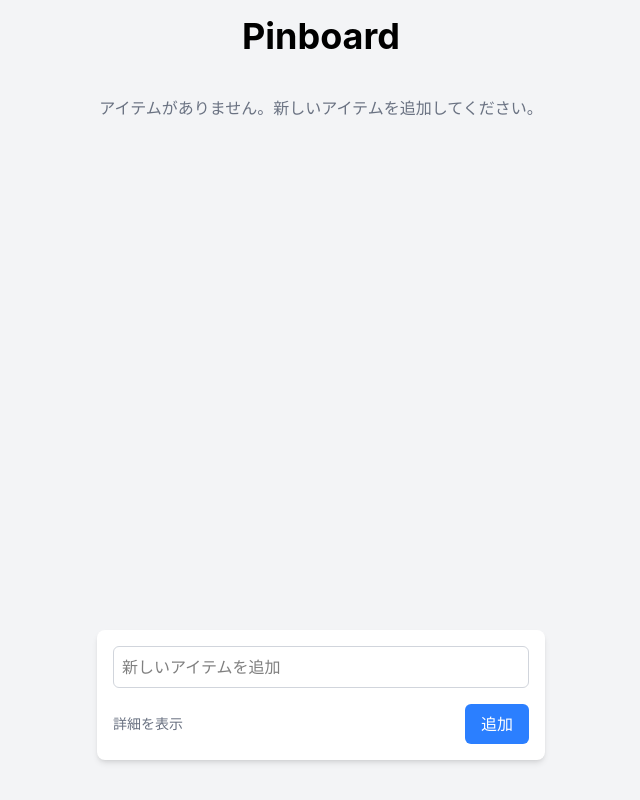
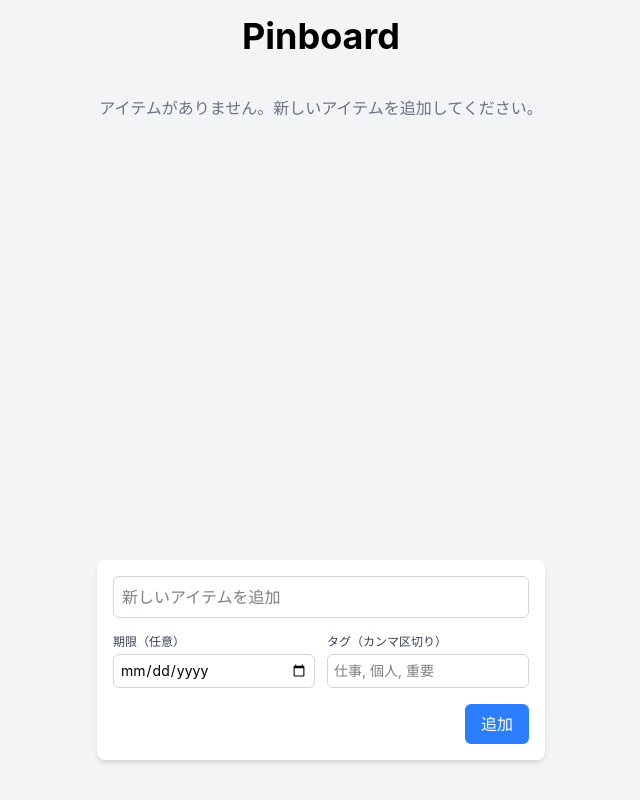
Before and after one commit to tocomi/pinboard, a React (Vite) app: page / in a window 1280 px wide. Shown: the whole page, without its empty margins (319-959 px from the left). Built offline with nearby package versions, Linux system fonts and the light colour scheme.

Commit message:
feat: 入力欄を隠さない

```diff
--- a/src/components/ItemForm.tsx
+++ b/src/components/ItemForm.tsx
@@ -6,7 +6,6 @@ export function ItemForm() {
   const [title, setTitle] = useState('')
   const [deadline, setDeadline] = useState<string>('')
   const [tags, setTags] = useState<string>('')
-  const [isExpanded, setIsExpanded] = useState(false)
 
   const handleSubmit = (e: React.FormEvent) => {
     e.preventDefault()
@@ -27,7 +26,6 @@ export function ItemForm() {
     setTitle('')
     setDeadline('')
     setTags('')
-    setIsExpanded(false)
   }
 
   return (
@@ -46,52 +44,46 @@ export function ItemForm() {
         />
       </div>
 
-      {isExpanded && (
-        <>
-          <div className="mb-4">
+      <div className="mb-4 grid grid-cols-2 gap-3">
+        <div>
+          <div className="mb-1 flex items-center">
             <label
               htmlFor="deadline-input"
-              className="mb-1 block font-medium text-gray-700 text-sm"
+              className="font-medium text-gray-700 text-xs"
             >
               期限（任意）
             </label>
+          </div>
           <input
             id="deadline-input"
-              type="datetime-local"
+            type="date"
             value={deadline}
             onChange={(e) => setDeadline(e.target.value)}
-              className="w-full rounded-md border border-gray-300 p-2 focus:border-blue-500 focus:outline-none"
+            className="w-full rounded-md border border-gray-300 p-1.5 text-sm focus:border-blue-500 focus:outline-none"
           />
         </div>
 
-          <div className="mb-4">
+        <div>
+          <div className="mb-1 flex items-center">
             <label
               htmlFor="tags-input"
-              className="mb-1 block font-medium text-gray-700 text-sm"
+              className="font-medium text-gray-700 text-xs"
             >
-              タグ（任意、カンマ区切り）
+              タグ（カンマ区切り）
             </label>
+          </div>
           <input
             id="tags-input"
             type="text"
             value={tags}
             onChange={(e) => setTags(e.target.value)}
             placeholder="仕事, 個人, 重要"
-              className="w-full rounded-md border border-gray-300 p-2 focus:border-blue-500 focus:outline-none"
+            className="w-full rounded-md border border-gray-300 p-1.5 text-sm focus:border-blue-500 focus:outline-none"
           />
         </div>
-        </>
-      )}
+      </div>
 
-      <div className="flex items-center justify-between">
-        <button
-          type="button"
-          onClick={() => setIsExpanded(!isExpanded)}
-          className="text-gray-500 text-sm hover:text-gray-700"
-        >
-          {isExpanded ? '詳細を隠す' : '詳細を表示'}
-        </button>
-
+      <div className="flex justify-end">
         <button
           type="submit"
           className="rounded-md bg-blue-500 px-4 py-2 text-white hover:bg-blue-600 focus:outline-none"
```
Lines whose indentation alone changed are shown as unchanged.
